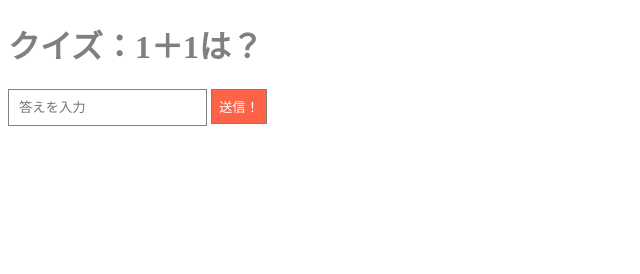
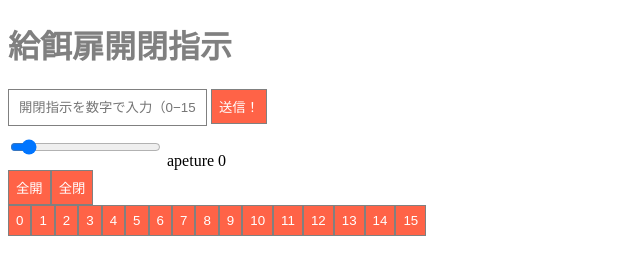
Before and after one commit to gskiyo/web-server, a website: page public/index.html in a window 1280 px wide. Shown: the whole page, without its empty margins (0-640 px from the left). Drawn offline with Linux system fonts and the light colour scheme.

Commit message:
開閉操作画面の作成と開閉指示のUI作成

```diff
--- a/index.js
+++ b/index.js
@@ -14,6 +14,7 @@ app.use(express.static(path.join(__dirname, "public")))
 
 app.post('/api/v1/quiz', function (req, res) {
     const answer = req.body.answer;
+    console.log(answer);
     if(answer === "2"){
         // res.send("<h1>正解！</h1>");
         res.redirect("/correct.html");
--- a/public/index.html
+++ b/public/index.html
@@ -5,11 +5,45 @@
         <script src="js/app.js"></script>
     </head>
     <body>
-        <h1>クイズ：1＋1は？</h1>
-        <form action="/api/v1/quiz" method="POST">
-            <input type="text" name="answer"  placeholder="答えを入力" />
-            <button type="submit">送信！</button>
-        </form>
+        <h1>給餌扉開閉指示</h1>
+            <form action="/api/v1/quiz" method="POST">
+                <input type="text" name="answer"  placeholder="開閉指示を数字で入力（0−15）" />
+                <button type="submit">送信！</button>
+            </form>
+            <div>
+                <form action="/api/v1/quiz" method="POST">
+                    <input type="range" id="aperture" name="apreture"
+                           min="0" max="15" value="0" step="1">
+                    <label for="aperture">apeture</label>
+                    <output name="result" for="aperture">0</output>
+                </form>
+            </div>
+
+            <form action="/api/v1/quiz" method="POST">
+                <table>
+                    <button type="submit" name="answer" value=0>全開</button>
+                    <button type="submit" name="answer" value="15">全閉</button>
+                </table>
+
+                <table>
+                    <button type="submit" name="answer" value="0">0</button>
+                    <button type="submit" name="answer" value="1">1</button>
+                    <button type="submit" name="answer" value="2">2</button>
+                    <button type="submit" name="answer" value="3">3</button>
+                    <button type="submit" name="answer" value="4">4</button>
+                    <button type="submit" name="answer" value="5">5</button>
+                   <button type="submit" name="answer" value="6">6</button>
+                    <button type="submit" name="answer" value="7">7</button>
+                    <button type="submit" name="answer" value="8">8</button>
+                    <button type="submit" name="answer" value="9">9</button>
+                    <button type="submit" name="answer" value="10">10</button>
+                    <button type="submit" name="answer" value="11">11</button>
+                    <button type="submit" name="answer" value="12">12</button>
+                    <button type="submit" name="answer" value="13">13</button>
+                    <button type="submit" name="answer" value="14">14</button>
+                    <button type="submit" name="answer" value="15">15</button>
+                </table>
+            </form>
     </body>
 
 </html>
```
